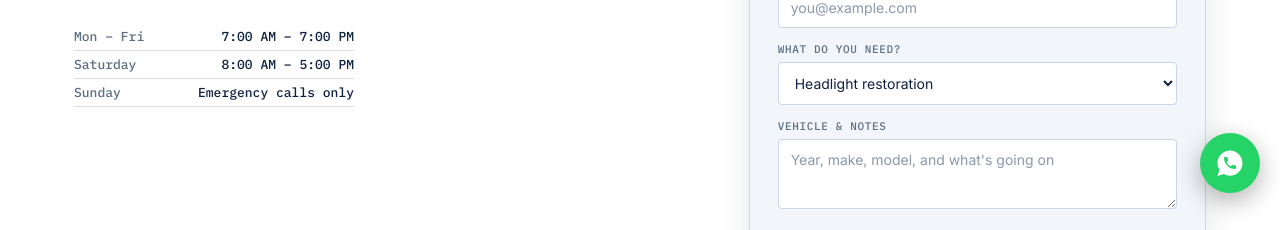
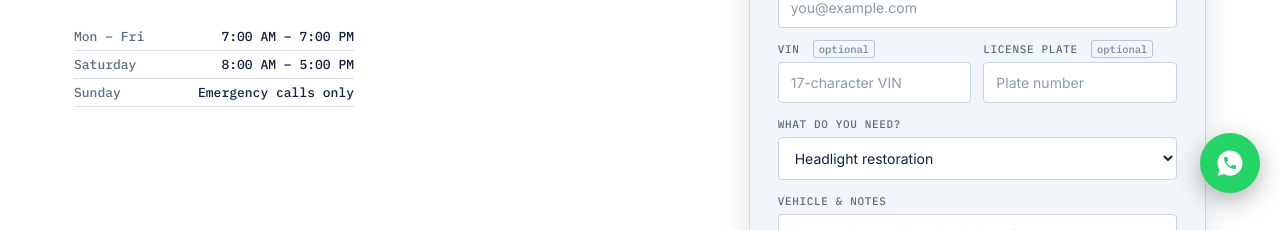
Before and after one commit to ClearBeam/clearbeam-site, a website: page quote.html in a window 1280 px wide. Shown: the part 519-749 px from the top of the page. Drawn offline with nearby package versions, Linux system fonts and the light colour scheme; no server answers.

Commit message:
Add optional VIN and license plate fields to quote form

```diff
--- a/quote.html
+++ b/quote.html
@@ -114,6 +114,17 @@
             <input id="qemail" name="email" type="email" placeholder="you@example.com" autocomplete="email">
           </div>
 
+          <div class="row2">
+            <div class="field">
+              <label for="qvin">VIN <span class="opt">optional</span></label>
+              <input id="qvin" name="vin" type="text" placeholder="17-character VIN" autocomplete="off" maxlength="17">
+            </div>
+            <div class="field">
+              <label for="qplate">License plate <span class="opt">optional</span></label>
+              <input id="qplate" name="plate" type="text" placeholder="Plate number" autocomplete="off">
+            </div>
+          </div>
+
           <div class="field">
             <label for="qservice">What do you need?</label>
             <select id="qservice" name="service">
```
